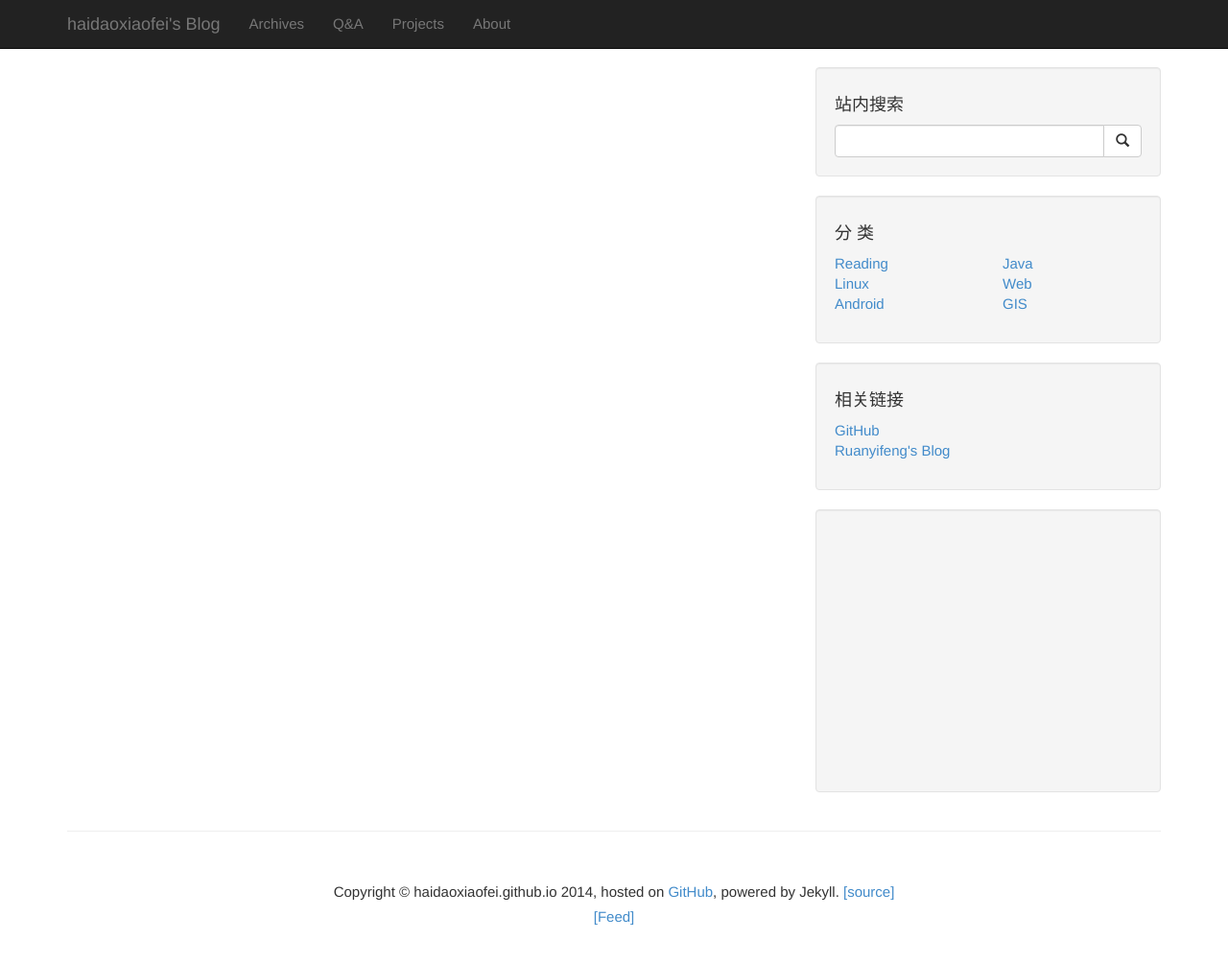
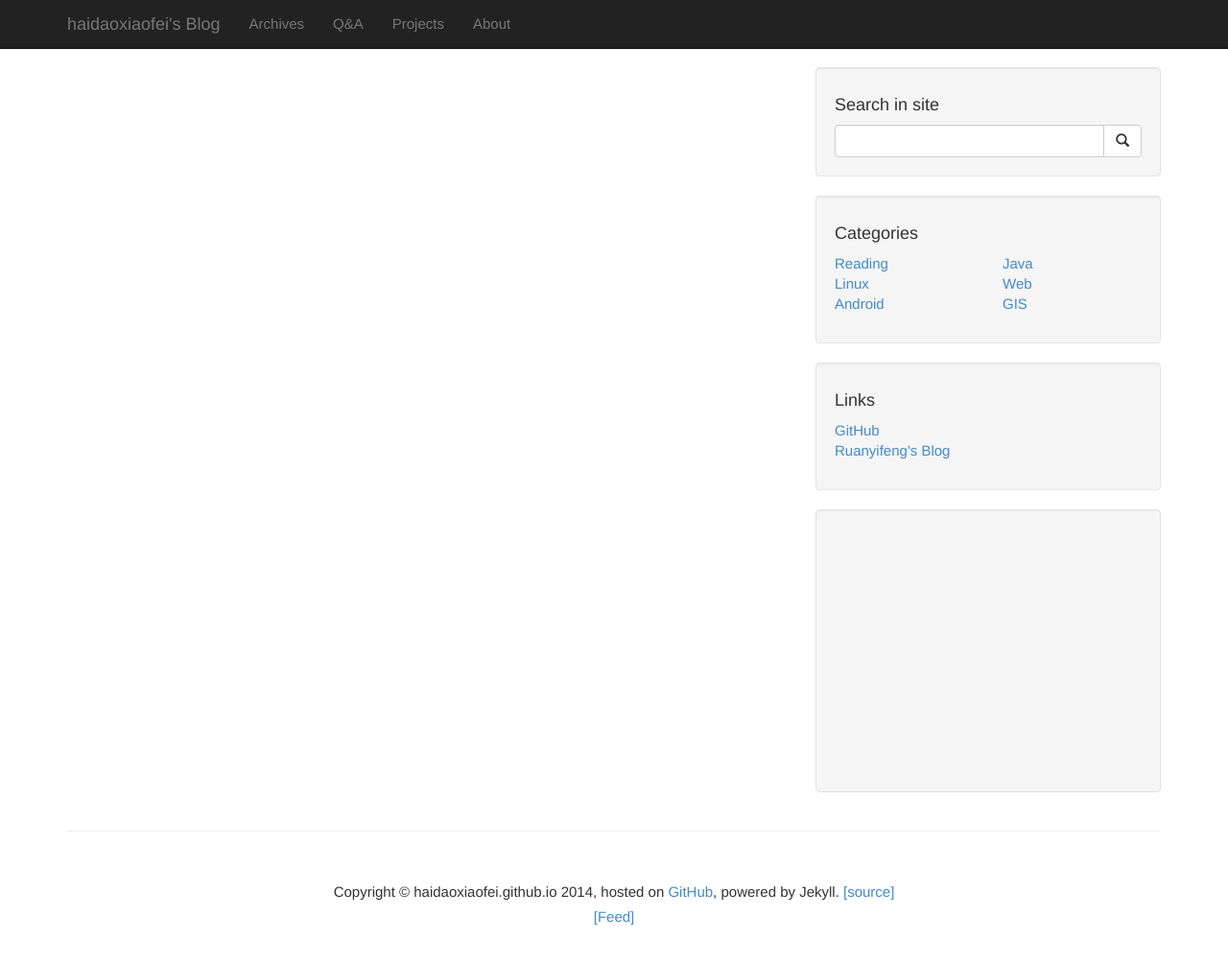
Before and after one commit to haidaoxiaofei/haidaoxiaofei.github.io, a Jekyll site: the page built from tags.md, in a window 1280 px wide and 1029 px high. Shown: the top 1004 px of the window at 96% size. Built offline with Jekyll 4.4.1, drawn with Linux system fonts in a browser that asks for light colours; Markdown is read by kramdown in place of the engine named in the settings; comment, search, counter and statistics services are not loaded.

Commit message:
translation

```diff
--- a/_layouts/default.html
+++ b/_layouts/default.html
@@ -71,7 +71,7 @@
           <!-- Blog Search Well -->
           <div class="well">
             <h4>
-              站内搜索
+              Search in site
             </h4>
             {% include search.html %}
             <!-- /.input-group -->
@@ -79,7 +79,7 @@
           <!-- Blog Categories Well -->
           <div class="well">
             <h4>
-              分 类
+              Categories
             </h4>
             <div class="row">
               {% include categories.html %}
@@ -89,7 +89,7 @@
           <!-- Blog Links Well -->
           <div class="well">
             <h4>
-              相关链接
+              Links
             </h4>
             {% include links.html %}
           </div>
```
